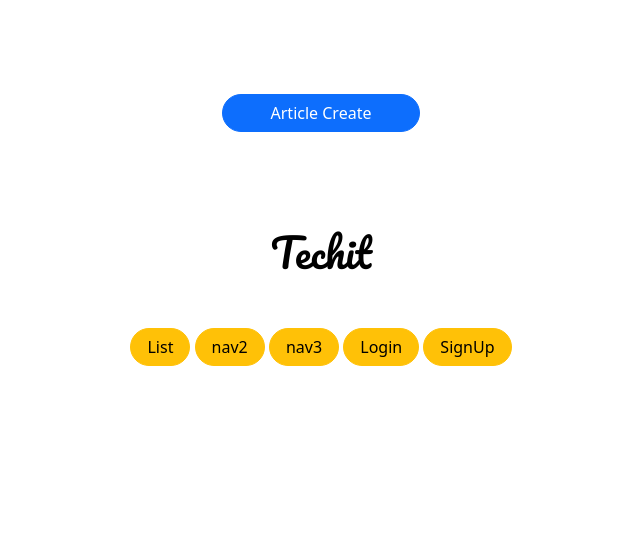
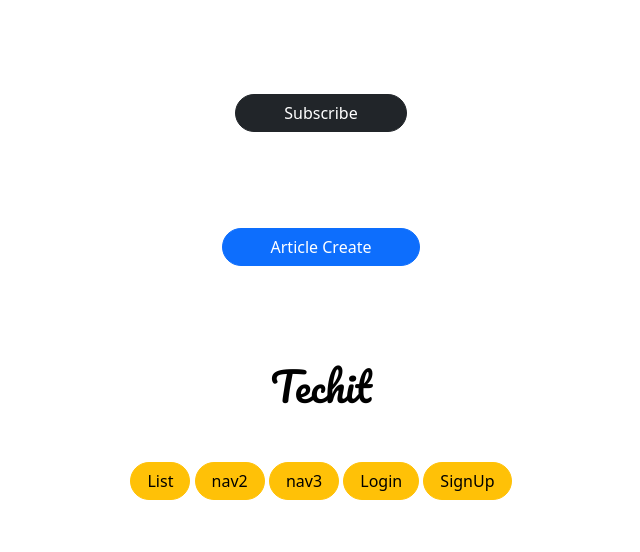
Before and after one commit to YunHarry/techit, a Django app: template accountapp/templates/accountapp/detail.html in a window 1280 px wide. Shown: the part 528-1080 px from the top of the page, without its empty margins (319-959 px from the left). Before the commit the page ends 894 px from the top, so only its background shows below. Run offline with Django 4.2, Linux system fonts and the light colour scheme; the template is opened without the code that fills it, so the values that code supplies are empty; some libraries are stand-ins or nearby versions.

Commit message:
subscribe button updated

```diff
--- a/accountapp/templates/accountapp/detail.html
+++ b/accountapp/templates/accountapp/detail.html
@@ -48,6 +48,14 @@
             </a>
             {% endif %}
         </div>
+        {% else %}
+        <div>
+            <a href="{% url 'subscribeapp:sub' pk=target_user.pk %}">
+                <div class="btn btn-dark rounded-pill px-5 my-5">
+                    Subscribe
+                </div>
+            </a>
+        </div>
         {% endif %}
     </div>
     <div>
```
